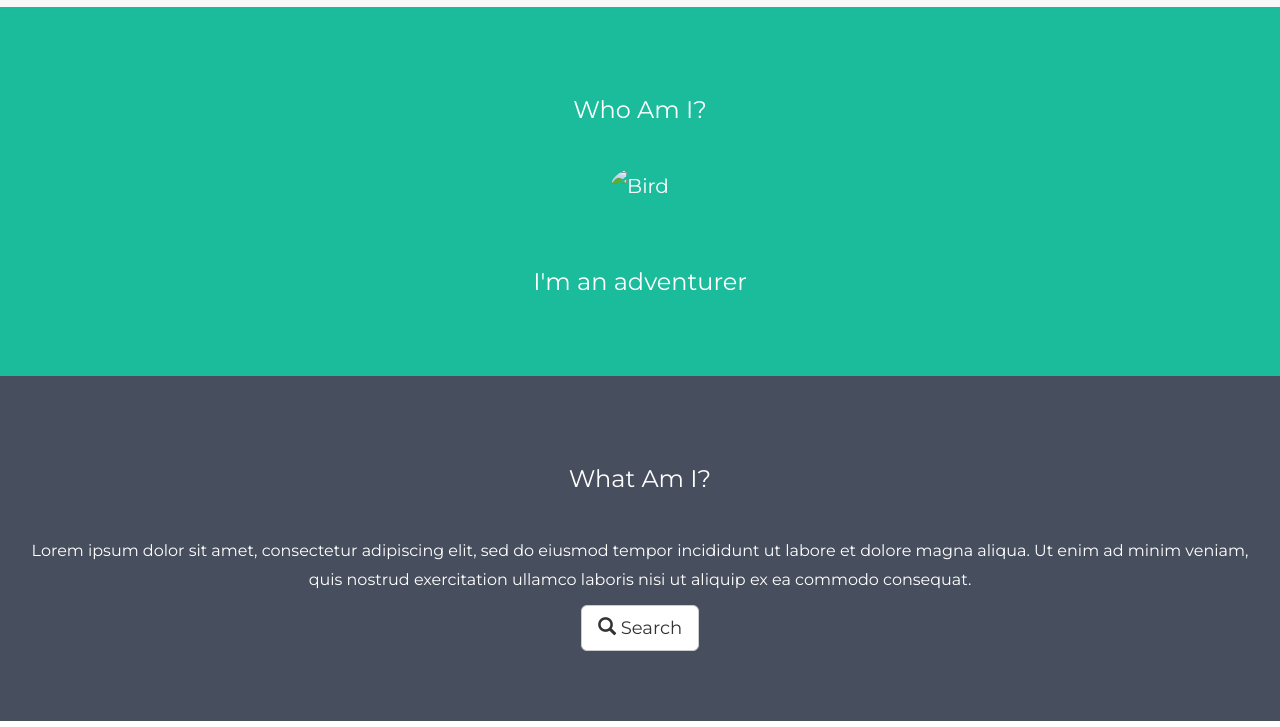
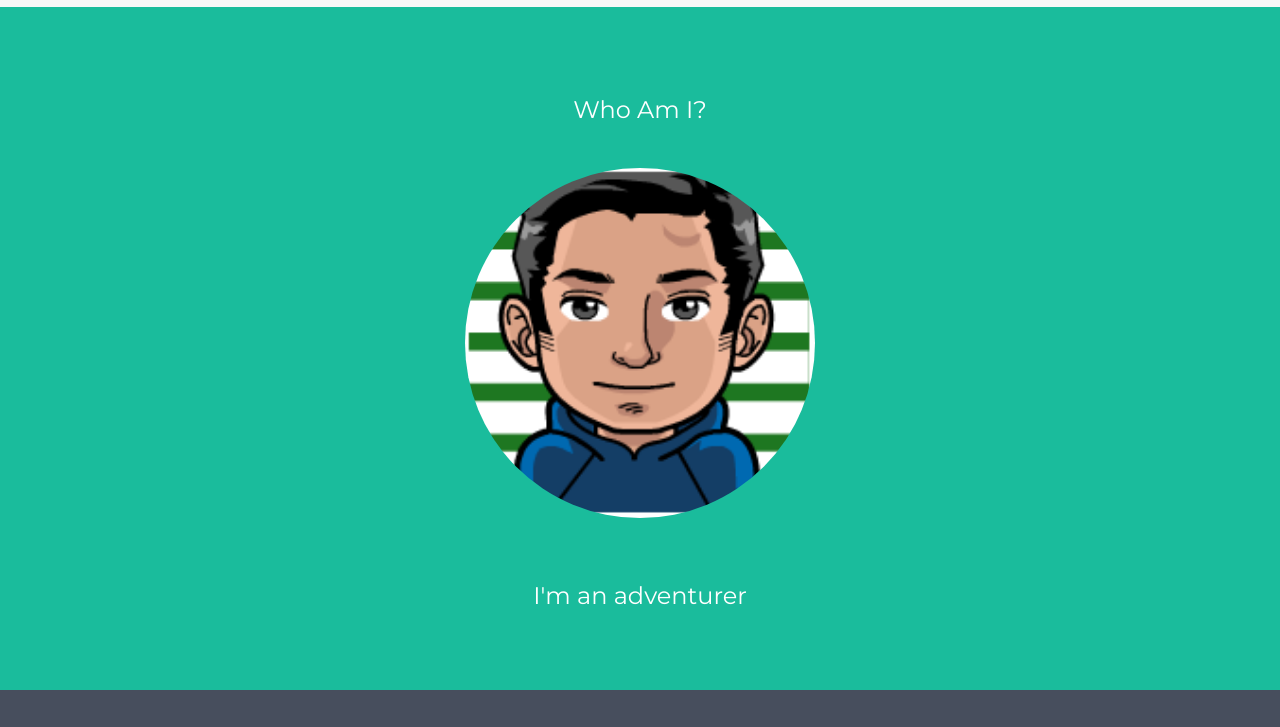
Before and after one commit to menabebawy1/menabebawy1.github.io, a plain HTML site: page index.html in a window 1280 px wide. Shown: the part 73-800 px from the top of the page. Drawn offline with nearby package versions, Linux system fonts and the light colour scheme.

Commit message:
fixed image

```diff
--- a/index.html
+++ b/index.html
@@ -77,7 +77,7 @@
 <!-- First Container -->
 <div class="container-fluid bg-1 text-center">
   <h3 class="margin">Who Am I?</h3>
-  <img src="avatar2.PN" class="img-responsive img-circle margin" style="display:inline" alt="Bird" width="350" height="350">
+  <img src="avatar2.PNG" class="img-responsive img-circle margin" style="display:inline" alt="Bird" width="350" height="350">
   <h3>I'm an adventurer</h3>
 </div>
 
```
